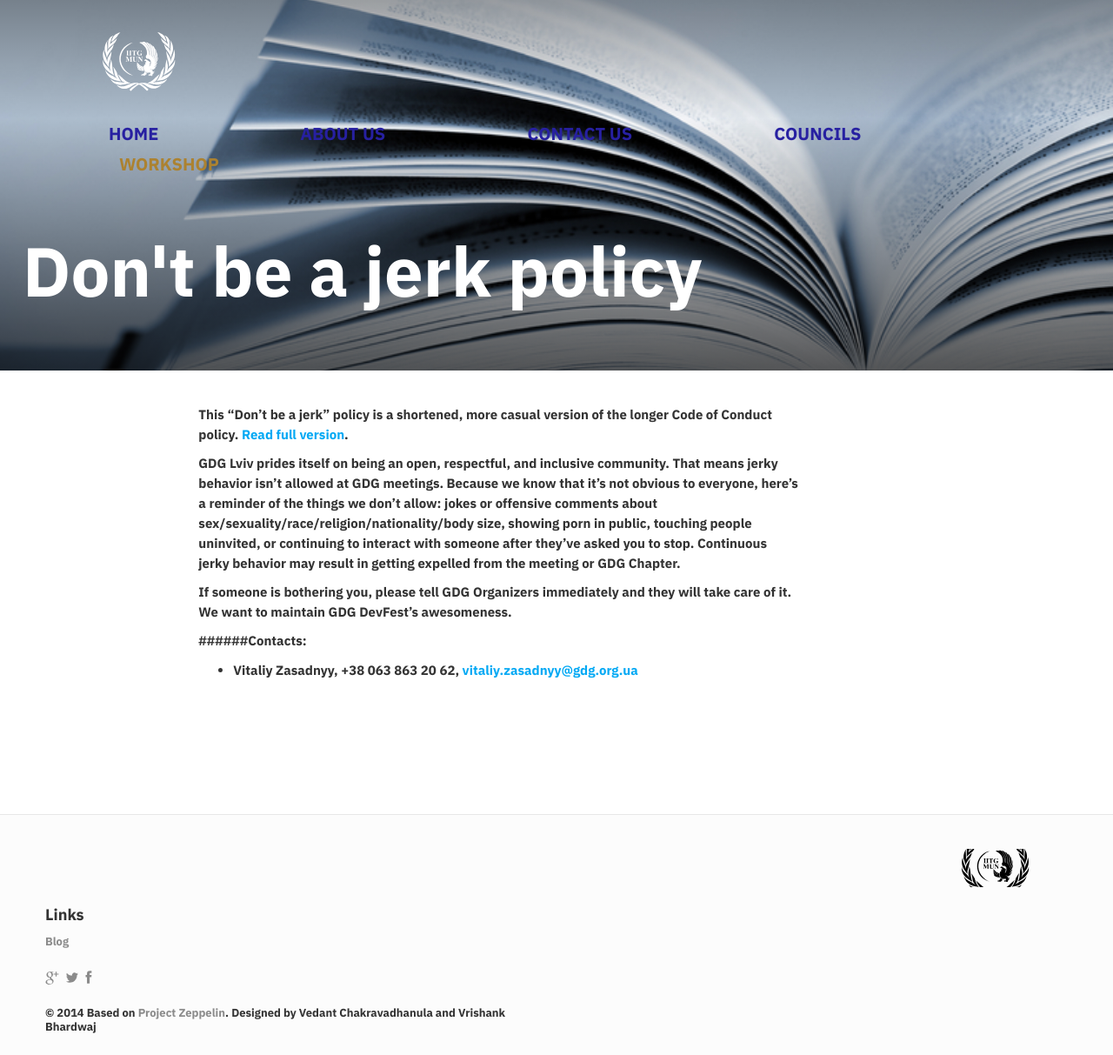
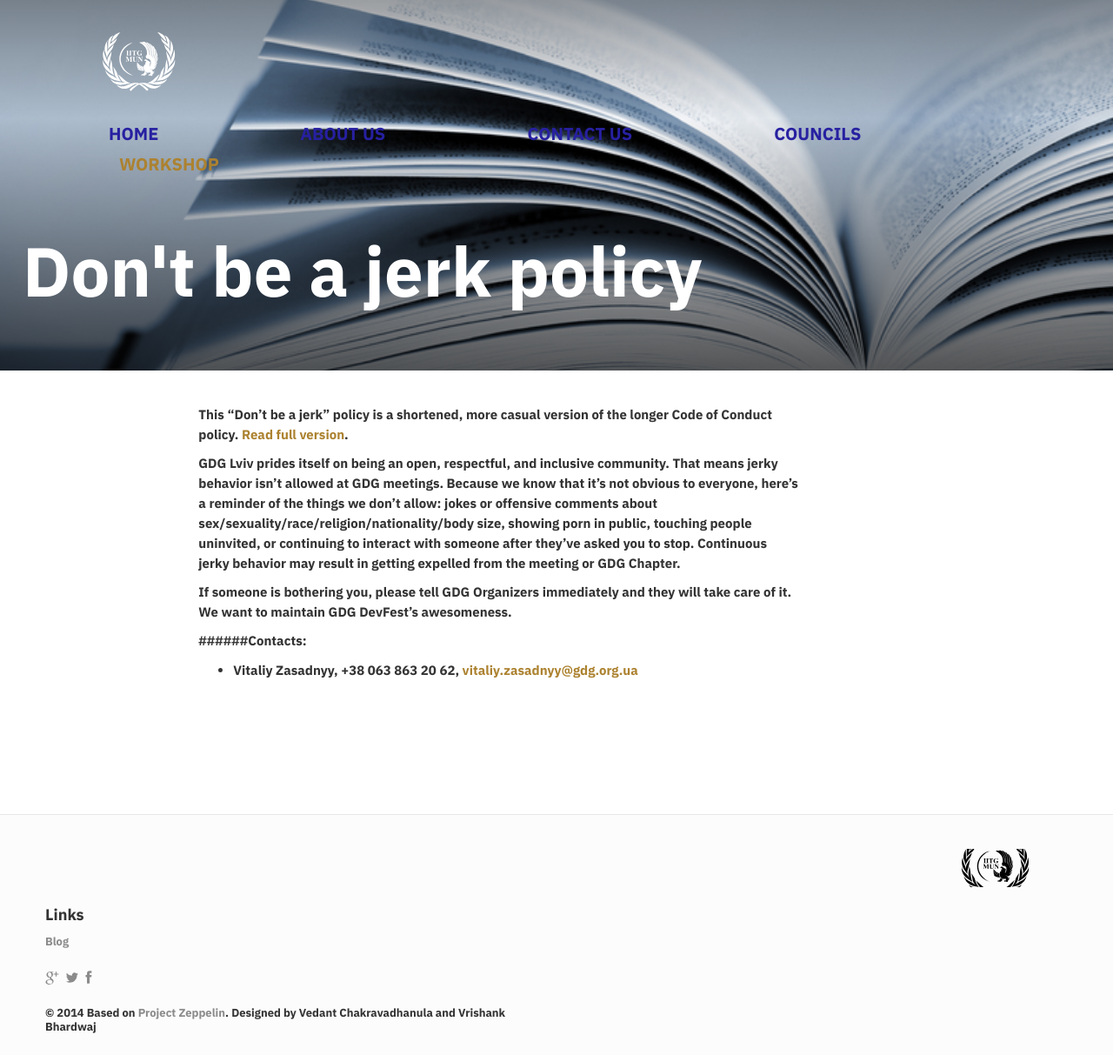
Before and after one commit to rupam170123041/IITG-MUN.github.io, a Jekyll site: the page built from cod.md, in a window 1280 px wide and 1213 px high. Shown: the whole window at 87% size. Built offline with Jekyll 4.4.1, drawn with Linux system fonts in a browser that asks for light colours; nearby versions of some CDN libraries; comment, search, counter and statistics services are not loaded.

Commit message:
some bg added

```diff
--- a/css/main.css
+++ b/css/main.css
@@ -118,7 +118,7 @@
     font-size: inherit;
     line-height: inherit}
 a {
-    color: #03a9f4;
+    color: #ac8230;
     text-decoration: none}
 a:hover,a:focus {
     color: #0275a8;
@@ -1441,9 +1441,9 @@
 b,strong {
     font-weight: bold}
 a {
-    color: #03a9f4}
+    color: #ac8230}
 a:hover,a:active,a:focus {
-    color: #60ccfd}
+    color: #ac8230}
 a:hover,a:active,a:focus {
     text-decoration: none}
 h1,h2,h3,h4,h5,h6 {
@@ -2281,7 +2281,7 @@
 .venue-text {
     padding: 30px 20px;
     color: #fff;
-    background: #03a9f4}
+    background: #2720a1;}
 .venue-text h5 {
     margin-top: 0}
 .venue-text p {
@@ -4109,9 +4109,6 @@
     background-color: transparent;
 }
 
-#apply-button-main:hover {
-    background-color: #ac8230;
-}
 
 #team-top-section {
     filter: brightness(0.6);
--- a/index.html
+++ b/index.html
@@ -4,6 +4,8 @@
 ---
 
  {% include hero.html %}
+
+ {% include main-workshop.html %}
 
  {% include about.html %}
 
--- a/workshop.html
+++ b/workshop.html
@@ -6,7 +6,7 @@
 </head>
 <body>
 	<div>
-		<section id="top-section-workshop" class="top-section image-section" style="background-image: url('img/sections-background/daisy.jpg')">
+		<section id="top-section-workshop" class="top-section image-section" style="background-image: url('img/sections-background/workshop.png')">
 			<div>
 				 <h4>IITG Model United Nations</h4>
 				 <p>presents</p>
```
